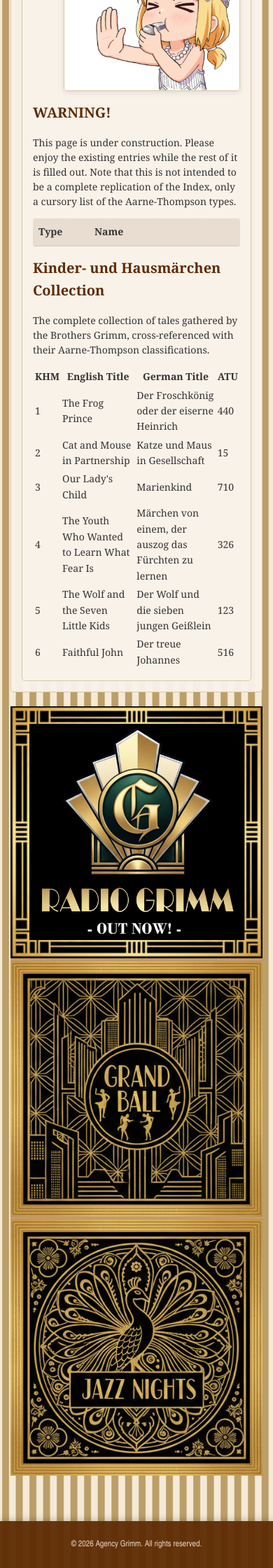
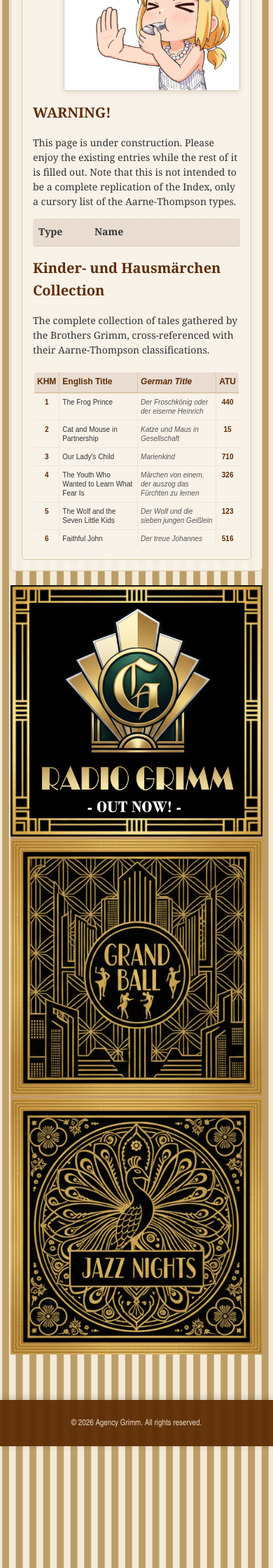
Before and after one commit to johnhopes-collab/grimmsdetectiveagency, a Jekyll site: the page built from archives/khm.html, in a window 390 px wide. Shown: the part 1421-3661 px from the top of the page at 70% size. Built offline with Jekyll 4.4.1, drawn with Linux system fonts in a browser that asks for light colours.

Commit message:
Update style.scss

```diff
--- a/assets/css/style.scss
+++ b/assets/css/style.scss
@@ -874,3 +874,104 @@ a img {
     background: linear-gradient(to left, rgba(249, 243, 233, 0.7), transparent);
     pointer-events: none;
 }
+
+
+/* Grimm Tales Table Styling */
+.grimm-table-container {
+    font-family: 'Arial', sans-serif;
+    font-size: 11px;
+    line-height: 1.3;
+    margin-top: 20px;
+}
+
+.grimm-table {
+    width: 100%;
+    border-collapse: collapse;
+    background-color: rgba(249, 243, 233, 0.95);
+    border: 2px solid #d9c8a9;
+    border-radius: 6px;
+    overflow: hidden;
+}
+
+.grimm-table-header {
+    background-color: rgba(94, 44, 4, 0.1);
+    font-weight: bold;
+    border-bottom: 2px solid #d9c8a9;
+}
+
+.grimm-table-header th {
+    padding: 12px 8px;
+    text-align: left;
+    color: var(--button-brown);
+    border-right: 1px solid #d9c8a9;
+    font-size: 12px;
+}
+
+.grimm-table-header th:last-child {
+    border-right: none;
+}
+
+.grimm-table tbody tr {
+    border-bottom: 1px solid rgba(217, 200, 169, 0.3);
+}
+
+.grimm-table tbody tr:hover {
+    background-color: rgba(94, 44, 4, 0.05);
+}
+
+.grimm-table td {
+    padding: 8px;
+    vertical-align: top;
+    border-right: 1px solid rgba(217, 200, 169, 0.3);
+}
+
+.grimm-table td:last-child {
+    border-right: none;
+}
+
+.grimm-khm {
+    font-weight: bold;
+    color: var(--button-brown);
+    width: 60px;
+    text-align: center;
+}
+
+.grimm-english {
+    width: 35%;
+    cursor: help;
+}
+
+.grimm-german {
+    width: 35%;
+    font-style: italic;
+    color: #555;
+}
+
+.grimm-atu {
+    width: 60px;
+    text-align: center;
+    font-weight: bold;
+    color: var(--button-brown);
+}
+
+/* Responsive adjustments */
+@media (max-width: 500px) {
+    .grimm-table {
+        font-size: 10px;
+    }
+
+    .grimm-table td,
+    .grimm-table th {
+        padding: 6px 4px;
+    }
+
+    .grimm-khm,
+    .grimm-atu {
+        width: 50px;
+    }
+
+    .grimm-english,
+    .grimm-german {
+        width: 40%;
+    }
+}
```
